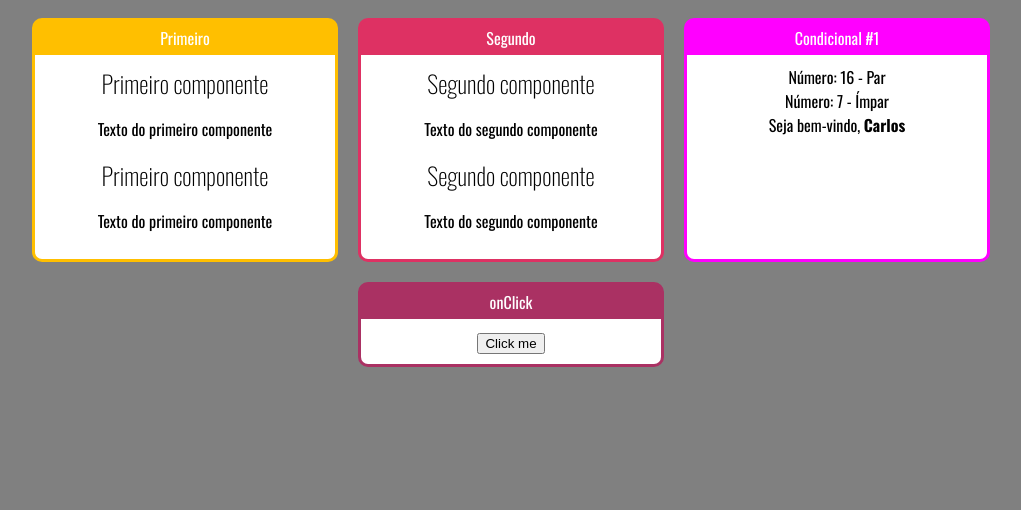
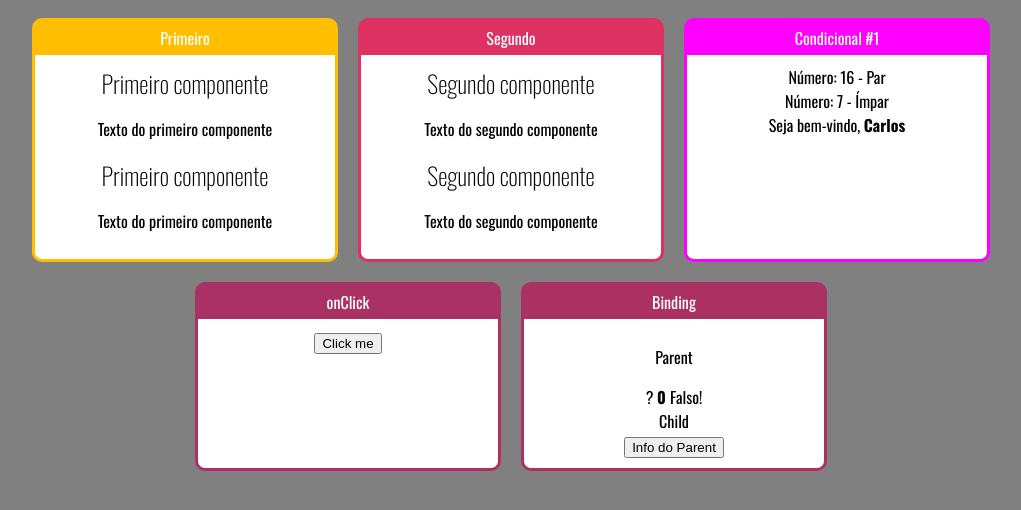
Before and after one commit to itfernandolira/react-basics-part-two, a JavaScript app: page / in a window 1280 px wide. Shown: the top 510 px of the page, without its empty margins (129-1150 px from the left). Built offline with nearby package versions, Linux system fonts and the light colour scheme.

Commit message:
Binding - part 1

```diff
--- a/src/App.js
+++ b/src/App.js
@@ -4,6 +4,7 @@ import Card from "./components/layout/Card";
 import ParOuImpar from "./components/basic/ParOuImpar";
 import UserInfo from "./components/basic/UserInfo";
 import OnClick from "./components/basic/OnClick";
+import ElementParent from "./components/basic/ElementParent";
 import './App.css';
 
 const app = () => {
@@ -26,6 +27,9 @@ const app = () => {
                 <Card title="onClick" color="#AA3163">
                     <OnClick />
                 </Card>
+                <Card title="Binding" color="#AC3163">
+                    <ElementParent />
+                </Card>
             </div>
         </div>
     )
--- /dev/null
+++ b/src/components/basic/ElementChild.js
@@ -0,0 +1,10 @@
+const elementChild = props => {
+    return (
+        <div>
+            <div>Child</div>
+            <button onClick={ e => props.aoClicar('Mário',48,true)}>Info do Parent</button>
+        </div>
+    )
+}
+
+export default elementChild;
--- /dev/null
+++ b/src/components/basic/ElementParent.js
@@ -0,0 +1,27 @@
+import ElementChild from "./ElementChild";
+
+const elementParent = () => {
+    let nome = '?';
+    let idade = 0;
+    let nerd = false;
+
+    function parentInfo(nomeParam, idadeParam, nerdParam) {
+        nome = nomeParam;
+        idade = idadeParam;
+        nerd = nerdParam;
+
+        console.log(nome,idade,nerd);
+    }
+
+    return (
+        <div>
+            <p>Parent</p>
+            <span>{nome} </span>
+            <span><strong>{idade} </strong></span>
+            <span>{ nerd ? 'Verdadeiro!' : 'Falso!'}</span>
+            <ElementChild aoClicar={parentInfo}></ElementChild>
+        </div>
+    )
+}
+
+export default elementParent;
```
